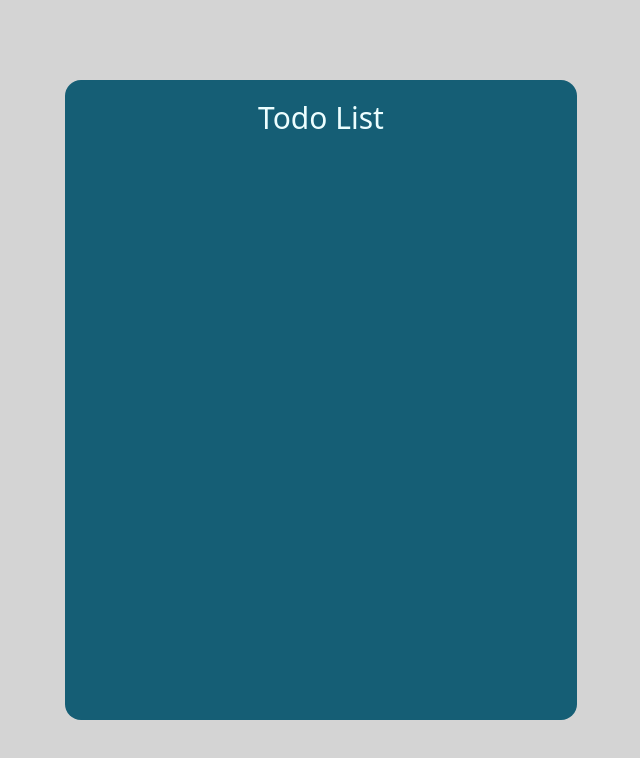
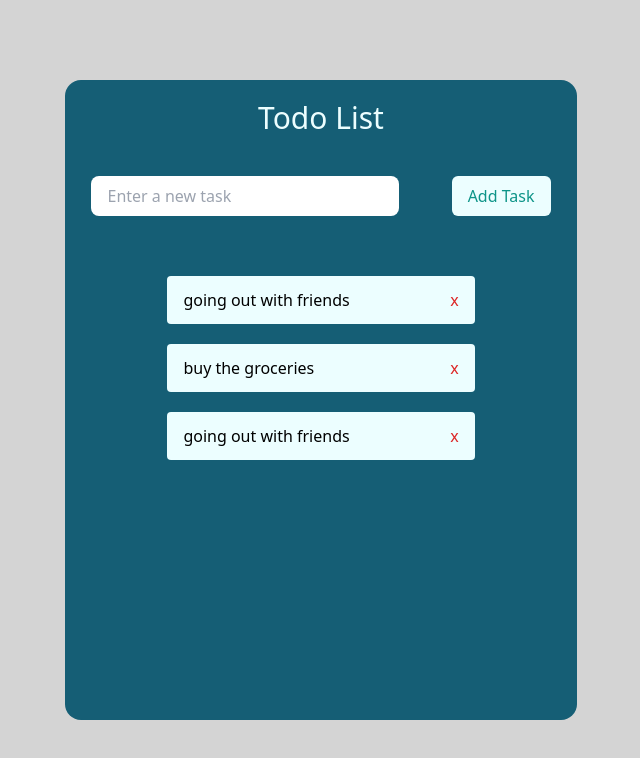
Before and after one commit to AMINKHALAJI/todoList-vue3, a Vue app: page / in a window 1280 px wide. Shown: the top 758 px of the page, without its empty margins (319-959 px from the left). Built offline with nearby package versions, Linux system fonts and the light colour scheme.

Commit message:
static part of the app is done

```diff
--- a/src/App.vue
+++ b/src/App.vue
@@ -1,14 +1,19 @@
 <script setup>
 import Header from"./components/Header.vue"
+import AddTask from "./components/AddTask.vue";
+import Tasks from "./components/Tasks.vue"
 </script>
 
 <template>
   <div class="flex items-center justify-center h-screen bg-neutral-300">
 
 
-  <div class=" h-[40em] w-2/5 flex items-start   justify-center bg-cyan-800 rounded-2xl ">
+  <div class=" h-[40em] w-2/5 flex flex-col items-center  justify-start bg-cyan-800 rounded-2xl ">
 
     <Header/>
+
+    <AddTask/>
+    <Tasks/>
   </div>
 </div>
 </template>
--- /dev/null
+++ b/src/components/AddTask.vue
@@ -0,0 +1,16 @@
+<template>
+    <div class="w-full"  >
+        <form action="#" class="py-10 w-full flex  justify-around ">
+            <input type="text" class="py-2 px-4 rounded-lg w-3/5" name="" id="" placeholder="Enter a new task">
+            <button class= " py-2 px-4 rounded-md bg-cyan-50 text-teal-600">Add Task</button>
+        </form>
+    </div>
+</template>
+
+<script setup>
+
+</script>
+
+<style scoped>
+
+</style>
--- /dev/null
+++ b/src/components/Tasks.vue
@@ -0,0 +1,26 @@
+<template>
+
+    <div
+      class="flex w-3/5 mt-5  py-3 px-4 rounded justify-between items-center bg-cyan-50 text-black"
+    >
+      <h4>going out with friends</h4>
+      <button class="text-red-600 ">x</button>
+    </div>
+    <div
+      class="flex w-3/5 mt-5  py-3 px-4 rounded justify-between items-center bg-cyan-50 text-black"
+    >
+      <h4>buy the groceries</h4>
+      <button class="text-red-600 ">x</button>
+    </div>
+    <div
+      class="flex w-3/5 mt-5  py-3 px-4 rounded justify-between items-center bg-cyan-50 text-black"
+    >
+      <h4>going out with friends</h4>
+      <button class="text-red-600 ">x</button>
+    </div>
+
+</template>
+
+<script setup></script>
+
+<style scoped></style>
```
Also changed, not shown: 1 other file (tests, documents, lock files or other folders).
